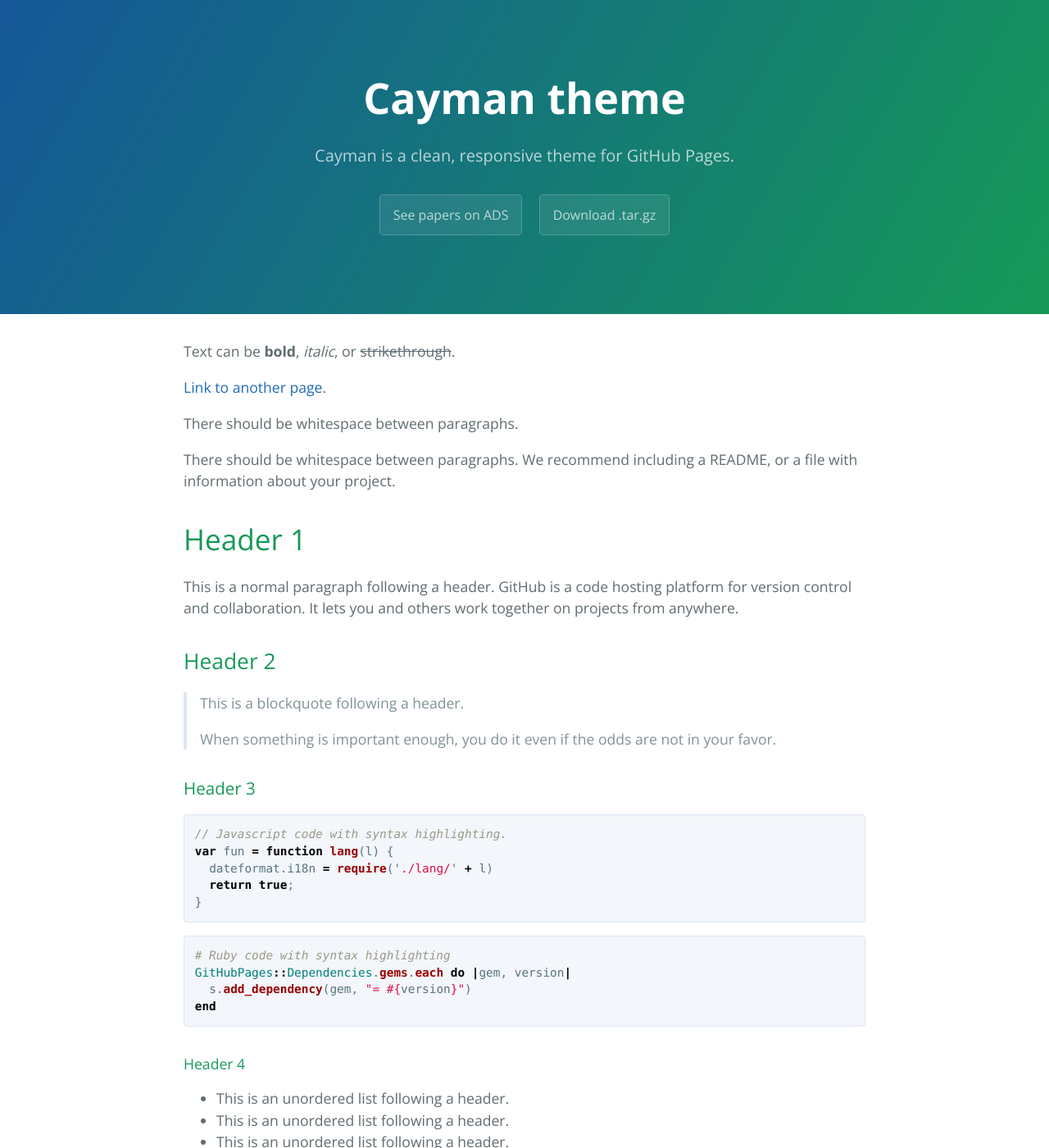
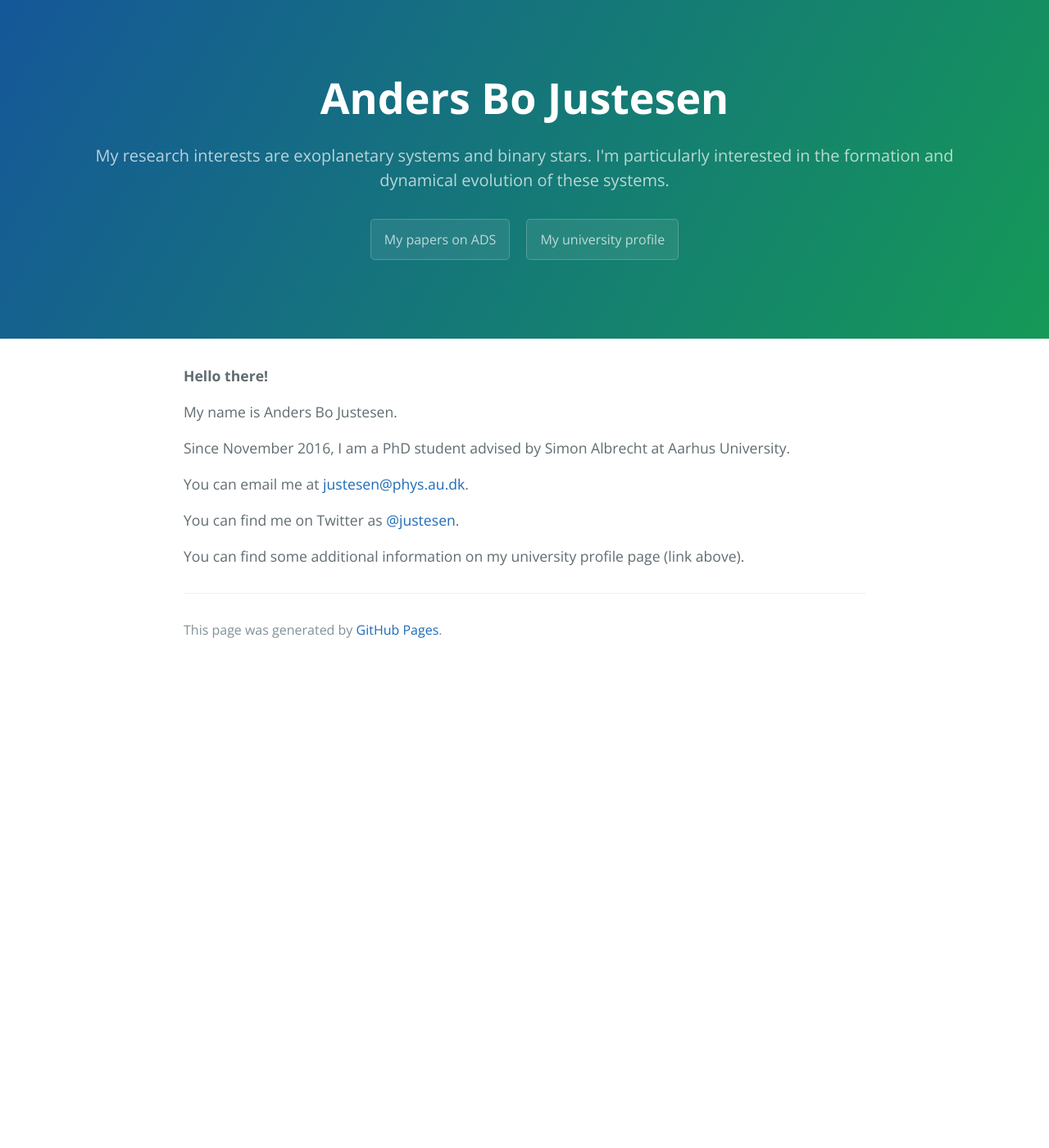
Before and after one commit to ajustesen/ajustesen.github.io, a Jekyll site: the page built from index.md, in a window 1280 px wide and 1400 px high. Shown: the whole window at 82% size. Built offline with Jekyll 4.4.1, drawn with Linux system fonts in a browser that asks for light colours; some of the changed text lies outside the part shown.

Commit message:
Personalised things

````diff
--- a/_config.yml
+++ b/_config.yml
@@ -1,5 +1,5 @@
-title: Cayman theme
-description: Cayman is a clean, responsive theme for GitHub Pages.
+title: Anders Bo Justesen
+description: My research interests are exoplanetary systems and binary stars. I'm particularly interested in the formation and dynamical evolution of these systems.
 show_downloads: true
 google_analytics:
 theme: jekyll-theme-cayman
--- a/_layouts/default.html
+++ b/_layouts/default.html
@@ -29,8 +29,8 @@
         <a href="{{ site.github.repository_url }}" class="btn">View on GitHub</a>
       {% endif %}
       {% if site.show_downloads %}
-        <a href="http://adsabs.harvard.edu/cgi-bin/nph-abs_connect?return_req=no_params&author=Justesen,%20A.%20B.&sort=NDATE" class="btn">See papers on ADS</a>
-        <a href="{{ site.github.tar_url }}" class="btn">Download .tar.gz</a>
+        <a href="http://adsabs.harvard.edu/cgi-bin/nph-abs_connect?return_req=no_params&author=Justesen,%20A.%20B.&sort=NDATE" target="_blank" class="btn">My papers on ADS</a>
+        <a href="https://pure.au.dk/portal/en/persons/anders-bo-justesen(6ba20a47-b77b-4875-bef1-6352090aa7f7).html" target="_blank" class="btn">My university profile</a>
       {% endif %}
     </header>
 
--- a/index.md
+++ b/index.md
@@ -2,122 +2,14 @@
 layout: default
 ---
 
-Text can be **bold**, _italic_, or ~~strikethrough~~.
+**Hello there!**
 
-[Link to another page](./another-page.html).
+My name is Anders Bo Justesen.
 
-There should be whitespace between paragraphs.
+Since November 2016, I am a PhD student advised by Simon Albrecht at Aarhus University.
 
-There should be whitespace between paragraphs. We recommend including a README, or a file with information about your project.
+You can email me at <justesen@phys.au.dk>.
 
-# Header 1
+You can find me on Twitter as [@justesen](https://twitter.com/justesen).
 
-This is a normal paragraph following a header. GitHub is a code hosting platform for version control and collaboration. It lets you and others work together on projects from anywhere.
-
-## Header 2
-
-> This is a blockquote following a header.
->
-> When something is important enough, you do it even if the odds are not in your favor.
-
-### Header 3
-
-```js
-// Javascript code with syntax highlighting.
-var fun = function lang(l) {
-  dateformat.i18n = require('./lang/' + l)
-  return true;
-}
-```
-
-```ruby
-# Ruby code with syntax highlighting
-GitHubPages::Dependencies.gems.each do |gem, version|
-  s.add_dependency(gem, "= #{version}")
-end
-```
-
-#### Header 4
-
-*   This is an unordered list following a header.
-*   This is an unordered list following a header.
-*   This is an unordered list following a header.
-
-##### Header 5
-
-1.  This is an ordered list following a header.
-2.  This is an ordered list following a header.
-3.  This is an ordered list following a header.
-
-###### Header 6
-
-| head1        | head two          | three |
-|:-------------|:------------------|:------|
-| ok           | good swedish fish | nice  |
-| out of stock | good and plenty   | nice  |
-| ok           | good `oreos`      | hmm   |
-| ok           | good `zoute` drop | yumm  |
-
-### There's a horizontal rule below this.
-
-* * *
-
-### Here is an unordered list:
-
-*   Item foo
-*   Item bar
-*   Item baz
-*   Item zip
-
-### And an ordered list:
-
-1.  Item one
-1.  Item two
-1.  Item three
-1.  Item four
-
-### And a nested list:
-
-- level 1 item
-  - level 2 item
-  - level 2 item
-    - level 3 item
-    - level 3 item
-- level 1 item
-  - level 2 item
-  - level 2 item
-  - level 2 item
-- level 1 item
-  - level 2 item
-  - level 2 item
-- level 1 item
-
-### Small image
-
-![Octocat](https://github.githubassets.com/images/icons/emoji/octocat.png)
-
-### Large image
-
-![Branching](https://guides.github.com/activities/hello-world/branching.png)
-
-
-### Definition lists can be used with HTML syntax.
-
-<dl>
-<dt>Name</dt>
-<dd>Godzilla</dd>
-<dt>Born</dt>
-<dd>1952</dd>
-<dt>Birthplace</dt>
-<dd>Japan</dd>
-<dt>Color</dt>
-<dd>Green</dd>
-</dl>
-
-```
-Long, single-line code blocks should not wrap. They should horizontally scroll if they are too long. This line should be long enough to demonstrate this.
-```
-
-```
-The final element.
-```
+You can find some additional information on my university profile page (link above).
````
